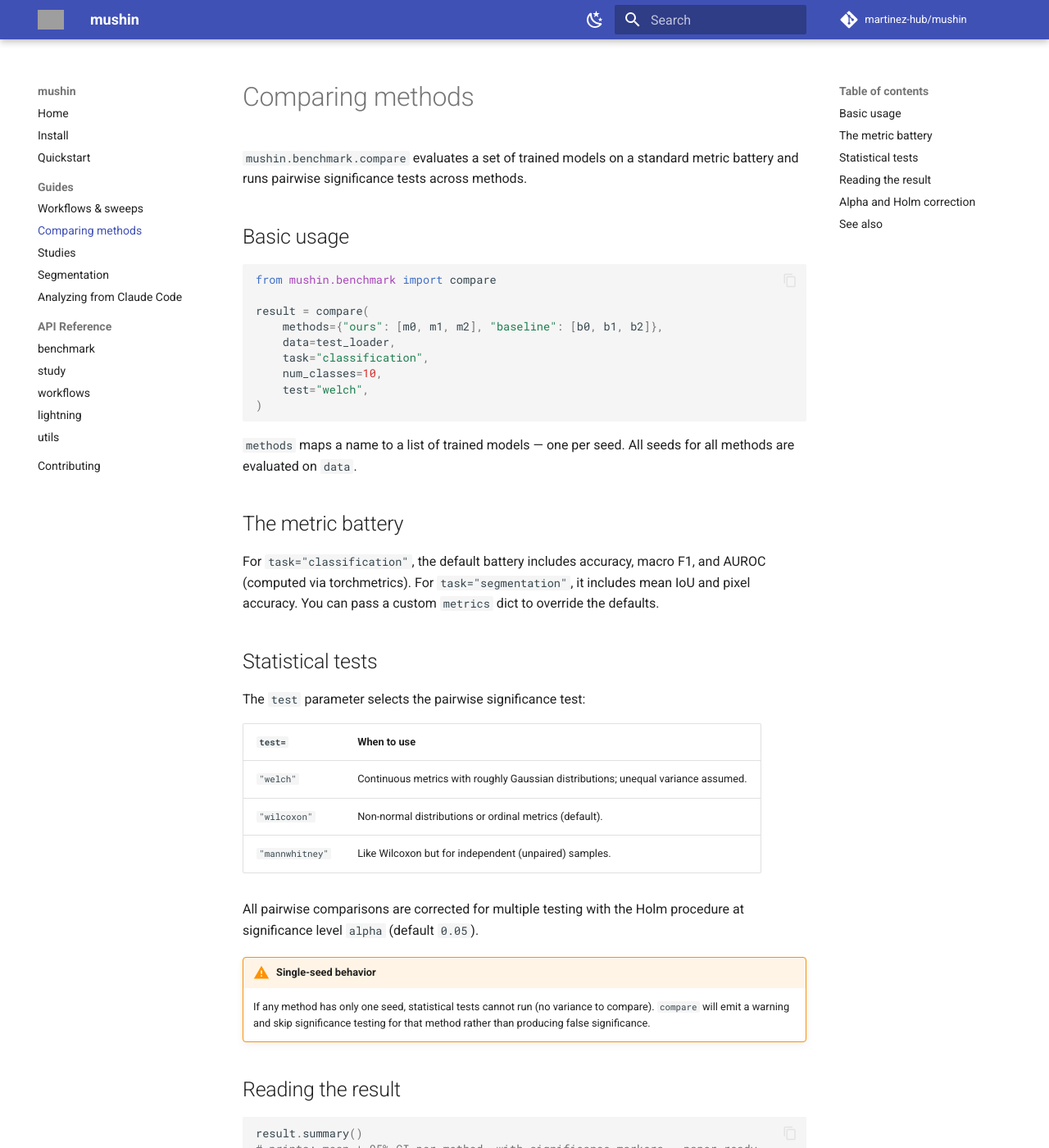
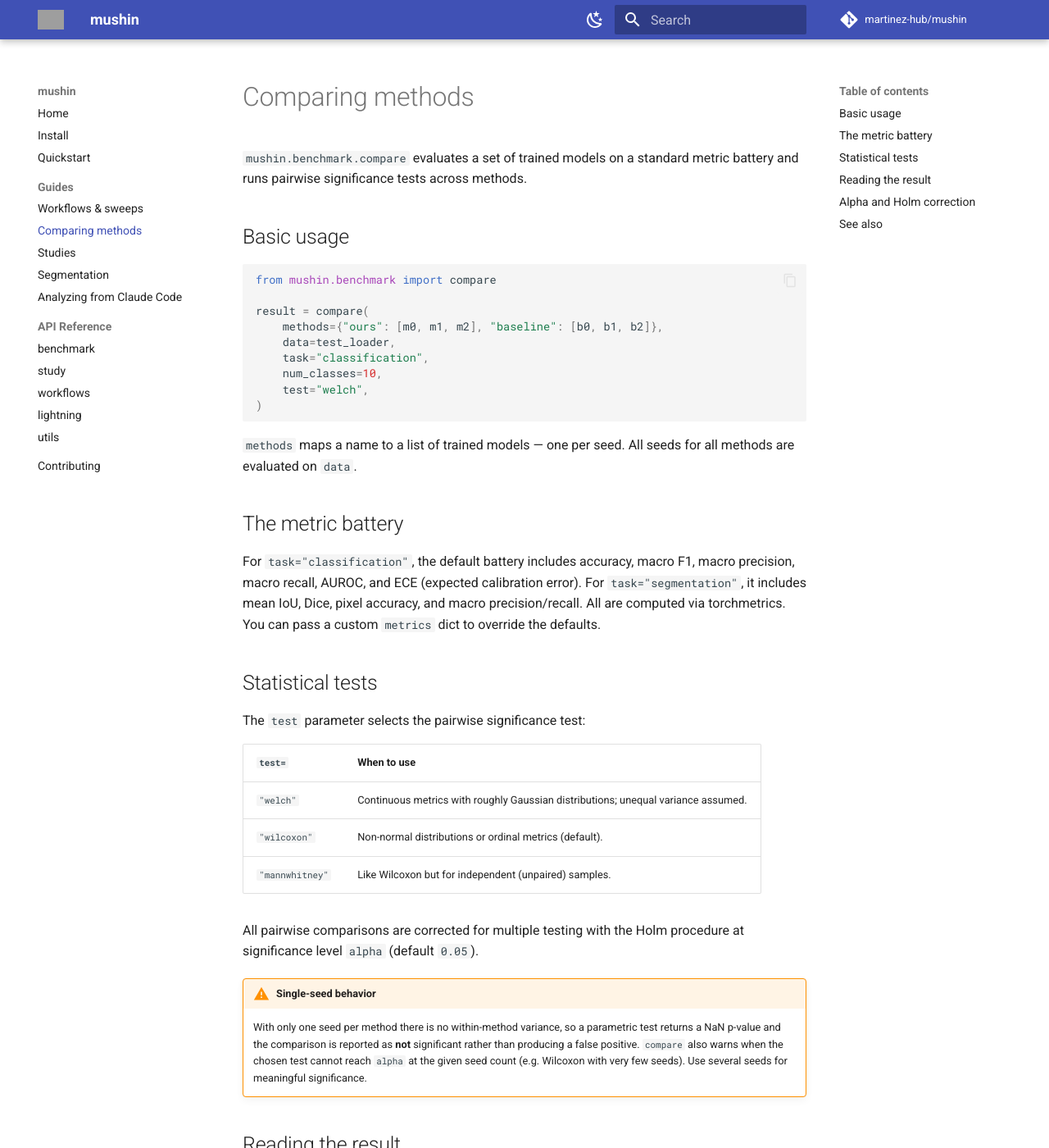
Before and after one commit to martinez-hub/mushin, an MkDocs documentation site: the page built from docs/guides/compare.md, in a window 1280 px wide and 1400 px high. Shown: the whole window at 82% size. Built offline with MkDocs 1.6.1 and Material for MkDocs 9.7.7, drawn with Linux system fonts in a browser that asks for light colours; comment, search, counter and statistics services are not loaded; grey boxes are pictures that could not be loaded.

Commit message:
docs: fix metric battery lists, single-seed wording, and predict_fn 2-tuple note (review)

```diff
--- a/docs/guides/compare.md
+++ b/docs/guides/compare.md
@@ -23,9 +23,10 @@ for all methods are evaluated on `data`.
 ## The metric battery
 
 For `task="classification"`, the default battery includes accuracy, macro F1,
-and AUROC (computed via torchmetrics). For `task="segmentation"`, it includes
-mean IoU and pixel accuracy. You can pass a custom `metrics` dict to override
-the defaults.
+macro precision, macro recall, AUROC, and ECE (expected calibration error). For
+`task="segmentation"`, it includes mean IoU, Dice, pixel accuracy, and macro
+precision/recall. All are computed via torchmetrics. You can pass a custom
+`metrics` dict to override the defaults.
 
 ## Statistical tests
 
@@ -41,9 +42,12 @@ All pairwise comparisons are corrected for multiple testing with the Holm
 procedure at significance level `alpha` (default `0.05`).
 
 !!! warning "Single-seed behavior"
-    If any method has only one seed, statistical tests cannot run (no
-    variance to compare). `compare` will emit a warning and skip significance
-    testing for that method rather than producing false significance.
+    With only one seed per method there is no within-method variance, so a
+    parametric test returns a NaN p-value and the comparison is reported as
+    **not** significant rather than producing a false positive. `compare` also
+    warns when the chosen test cannot reach `alpha` at the given seed count
+    (e.g. Wilcoxon with very few seeds). Use several seeds for meaningful
+    significance.
 
 ## Reading the result
 
```
Also changed, not shown: docs/guides/segmentation.md (+9 -6 lines).
